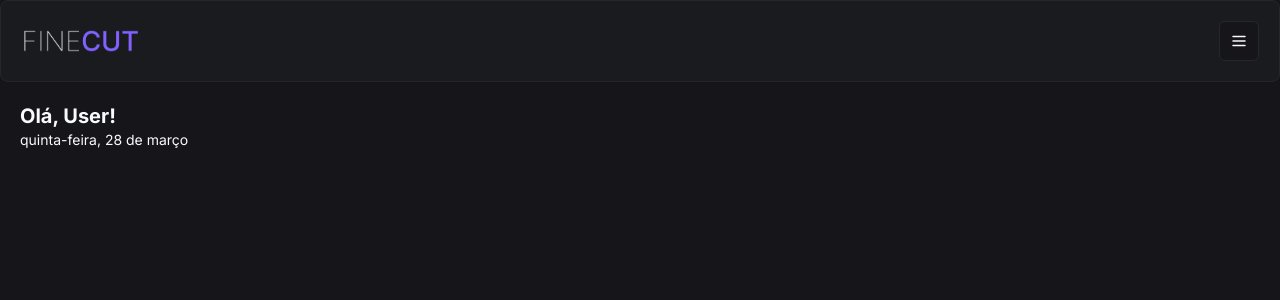
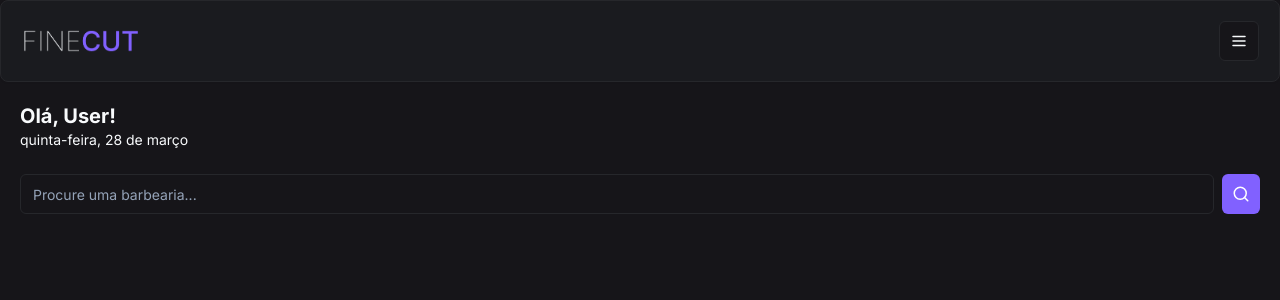
Before and after one commit to mat-garcia/finecut-barber, a Next.js app: page / in a window 1280 px wide. Shown: the top 300 px of the page. Built offline with nearby package versions, Linux system fonts and the light colour scheme.

Commit message:
feat: criando componente search

```diff
--- /dev/null
+++ b/app/(home)/_components/search.tsx
@@ -0,0 +1,18 @@
+"use client"
+
+import { Button } from "@/app/_components/ui/button";
+import { Input } from "@/app/_components/ui/input";
+import { SearchIcon } from "lucide-react";
+
+const Search = () => {
+    return (
+        <div className="flex items-center gap-2">
+            <Input placeholder="Procure uma barbearia..."/>
+            <Button variant="default" size="icon">
+                <SearchIcon size={18}/>
+            </Button>
+        </div>
+    );
+}
+
+export default Search;
--- a/app/(home)/page.tsx
+++ b/app/(home)/page.tsx
@@ -1,6 +1,7 @@
 import {format} from 'date-fns';
 import Header from "../_components/header";
 import { ptBR } from 'date-fns/locale';
+import Search from './_components/search';
 
 export default function Home() {
   return (
@@ -14,6 +15,9 @@
           {format(new Date(), "EEEE', ' dd ' de' MMMM '",{locale: ptBR })}
         </p>
       </div>
+      <div className='px-5 mt-6'>
+        <Search/>
+      </div>
 
     </main>
   );
--- /dev/null
+++ b/app/_components/ui/input.tsx
@@ -0,0 +1,25 @@
+import * as React from "react"
+
+import { cn } from "@/app/_lib/utils"
+
+export interface InputProps
+  extends React.InputHTMLAttributes<HTMLInputElement> {}
+
+const Input = React.forwardRef<HTMLInputElement, InputProps>(
+  ({ className, type, ...props }, ref) => {
+    return (
+      <input
+        type={type}
+        className={cn(
+          "flex h-10 w-full rounded-md border border-input bg-background px-3 py-2 text-sm ring-offset-background file:border-0 file:bg-transparent file:text-sm file:font-medium placeholder:text-muted-foreground focus-visible:outline-none focus-visible:ring-2 focus-visible:ring-ring focus-visible:ring-offset-2 disabled:cursor-not-allowed disabled:opacity-50",
+          className
+        )}
+        ref={ref}
+        {...props}
+      />
+    )
+  }
+)
+Input.displayName = "Input"
+
+export { Input }
```
